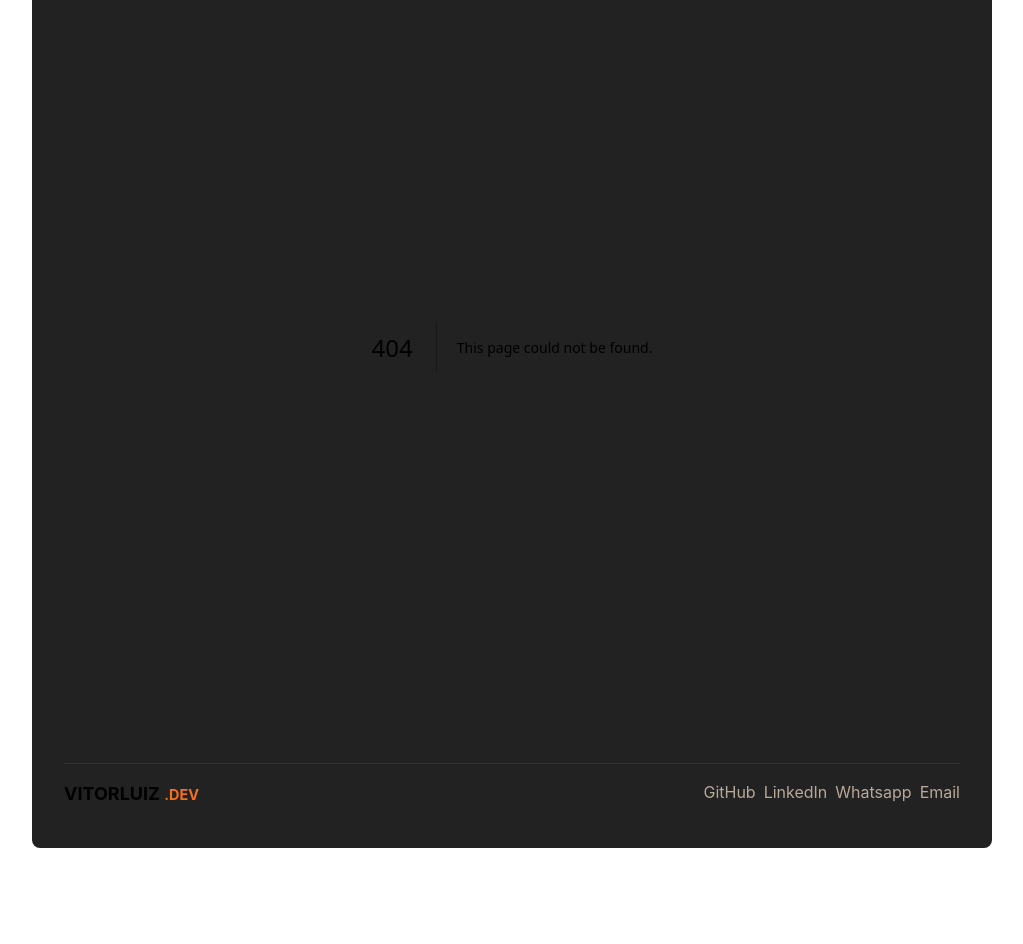
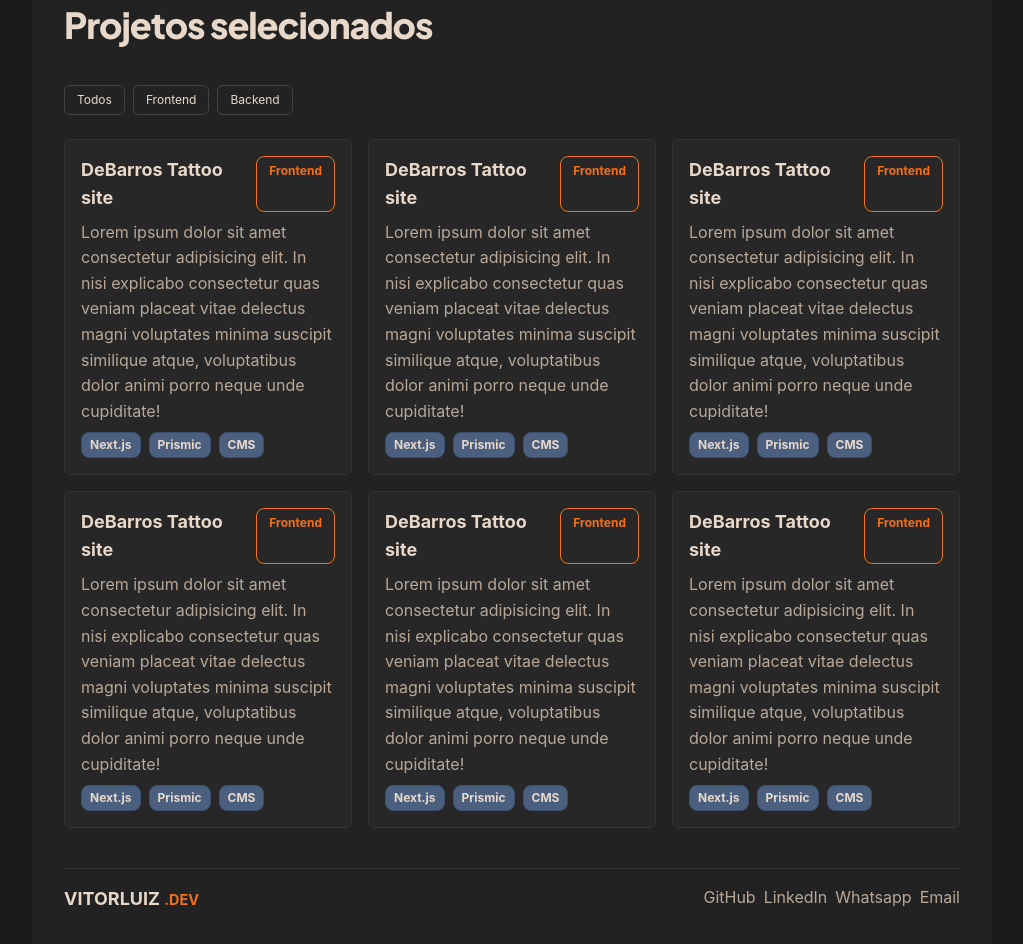
Before and after one commit to Biurifin023/portifolio-dev, a Next.js app: page /page-projects in a window 1280 px wide. Before the commit this address had no page. Shown: the part 180-1124 px from the top of the page, without its empty margins (128-1151 px from the left). Before the commit the page ends 1060 px from the top, so only its background shows below. Built offline with nearby package versions, Linux system fonts and the light colour scheme.

Commit message:
Content Page Projects

```diff
--- a/src/app/components/header.tsx
+++ b/src/app/components/header.tsx
@@ -14,15 +14,11 @@ export default function Header() {
                 <BtnDefaultSm> Home</BtnDefaultSm></Link>
                 <Link href="/page-about">
                 <BtnDefaultSm> Sobre</BtnDefaultSm></Link>
-                <Link href="/projects">
+                <Link href="/page-projects">
                 <BtnDefaultSm> Projetos</BtnDefaultSm></Link>
-                <Link href="/blog">
-                <BtnDefaultSm> Blog</BtnDefaultSm></Link>
-                <Link href="/contact">
+                <Link href="/page-contact">
                 <BtnDefaultSm> Contato</BtnDefaultSm></Link>
-
             </div>
-
         </div>
         <div className="border-b border-border w-full "></div>
         </>
--- /dev/null
+++ b/src/app/page-projects/page.tsx
@@ -0,0 +1,120 @@
+import BtnDefaultSm from "../utils/Buttons/Btn-default-sm"
+import BoxInfoBlue from "../utils/box-info-blue"
+import BoxInfoAccent from "../utils/box-info-accent"
+
+export default function PageProjects() {
+    return (
+        <>
+            <div className="flex flex-col gap-4 py-4">
+                <h3 className="text-primary uppercase font-bold">Projetos</h3>
+                <h1 className="text-display text-4xl">Projetos selecionados</h1>
+            </div>
+
+            <div className="py-6">
+                <div className="flex gap-2 mb-6">
+                    <BtnDefaultSm>Todos</BtnDefaultSm>
+                    <BtnDefaultSm>Frontend</BtnDefaultSm>
+                    <BtnDefaultSm>Backend</BtnDefaultSm>
+                </div>
+
+                <div className="grid grid-cols-3 gap-4">
+                    <div className="flex flex-col gap-2 p-4 bg-card border border-border rounded-md">
+                        <div className="flex justify-between">
+                            <h3 className="text-lg font-bold">DeBarros Tattoo site</h3>
+                            <BoxInfoAccent>Frontend</BoxInfoAccent>
+                        </div>
+
+
+                        <p className="text-muted">Lorem ipsum dolor sit amet consectetur adipisicing elit. In nisi explicabo consectetur quas veniam placeat vitae delectus magni voluptates minima suscipit similique atque, voluptatibus dolor animi porro neque unde cupiditate!</p>
+
+                        <div className="flex gap-2">
+                            <BoxInfoBlue>Next.js</BoxInfoBlue>
+                            <BoxInfoBlue>Prismic</BoxInfoBlue>
+                            <BoxInfoBlue>CMS</BoxInfoBlue>
+                        </div>
+                    </div>
+
+                    <div className="flex flex-col gap-2 p-4 bg-card border border-border rounded-md">
+                        <div className="flex justify-between">
+                            <h3 className="text-lg font-bold">DeBarros Tattoo site</h3>
+                            <BoxInfoAccent>Frontend</BoxInfoAccent>
+                        </div>
+
+
+                        <p className="text-muted">Lorem ipsum dolor sit amet consectetur adipisicing elit. In nisi explicabo consectetur quas veniam placeat vitae delectus magni voluptates minima suscipit similique atque, voluptatibus dolor animi porro neque unde cupiditate!</p>
+
+                        <div className="flex gap-2">
+                            <BoxInfoBlue>Next.js</BoxInfoBlue>
+                            <BoxInfoBlue>Prismic</BoxInfoBlue>
+                            <BoxInfoBlue>CMS</BoxInfoBlue>
+                        </div>
+                    </div>
+
+                    <div className="flex flex-col gap-2 p-4 bg-card border border-border rounded-md">
+                        <div className="flex justify-between">
+                            <h3 className="text-lg font-bold">DeBarros Tattoo site</h3>
+                            <BoxInfoAccent>Frontend</BoxInfoAccent>
+                        </div>
+
+
+                        <p className="text-muted">Lorem ipsum dolor sit amet consectetur adipisicing elit. In nisi explicabo consectetur quas veniam placeat vitae delectus magni voluptates minima suscipit similique atque, voluptatibus dolor animi porro neque unde cupiditate!</p>
+
+                        <div className="flex gap-2">
+                            <BoxInfoBlue>Next.js</BoxInfoBlue>
+                            <BoxInfoBlue>Prismic</BoxInfoBlue>
+                            <BoxInfoBlue>CMS</BoxInfoBlue>
+                        </div>
+                    </div>
+
+                    <div className="flex flex-col gap-2 p-4 bg-card border border-border rounded-md">
+                        <div className="flex justify-between">
+                            <h3 className="text-lg font-bold">DeBarros Tattoo site</h3>
+                            <BoxInfoAccent>Frontend</BoxInfoAccent>
+                        </div>
+
+
+                        <p className="text-muted">Lorem ipsum dolor sit amet consectetur adipisicing elit. In nisi explicabo consectetur quas veniam placeat vitae delectus magni voluptates minima suscipit similique atque, voluptatibus dolor animi porro neque unde cupiditate!</p>
+
+                        <div className="flex gap-2">
+                            <BoxInfoBlue>Next.js</BoxInfoBlue>
+                            <BoxInfoBlue>Prismic</BoxInfoBlue>
+                            <BoxInfoBlue>CMS</BoxInfoBlue>
+                        </div>
+                    </div>
+
+                    <div className="flex flex-col gap-2 p-4 bg-card border border-border rounded-md">
+                        <div className="flex justify-between">
+                            <h3 className="text-lg font-bold">DeBarros Tattoo site</h3>
+                            <BoxInfoAccent>Frontend</BoxInfoAccent>
+                        </div>
+
+
+                        <p className="text-muted">Lorem ipsum dolor sit amet consectetur adipisicing elit. In nisi explicabo consectetur quas veniam placeat vitae delectus magni voluptates minima suscipit similique atque, voluptatibus dolor animi porro neque unde cupiditate!</p>
+
+                        <div className="flex gap-2">
+                            <BoxInfoBlue>Next.js</BoxInfoBlue>
+                            <BoxInfoBlue>Prismic</BoxInfoBlue>
+                            <BoxInfoBlue>CMS</BoxInfoBlue>
+                        </div>
+                    </div>
+
+                    <div className="flex flex-col gap-2 p-4 bg-card border border-border rounded-md">
+                        <div className="flex justify-between">
+                            <h3 className="text-lg font-bold">DeBarros Tattoo site</h3>
+                            <BoxInfoAccent>Frontend</BoxInfoAccent>
+                        </div>
+
+
+                        <p className="text-muted">Lorem ipsum dolor sit amet consectetur adipisicing elit. In nisi explicabo consectetur quas veniam placeat vitae delectus magni voluptates minima suscipit similique atque, voluptatibus dolor animi porro neque unde cupiditate!</p>
+
+                        <div className="flex gap-2">
+                            <BoxInfoBlue>Next.js</BoxInfoBlue>
+                            <BoxInfoBlue>Prismic</BoxInfoBlue>
+                            <BoxInfoBlue>CMS</BoxInfoBlue>
+                        </div>
+                    </div>
+                </div>
+            </div>
+        </>
+    )
+}
```
